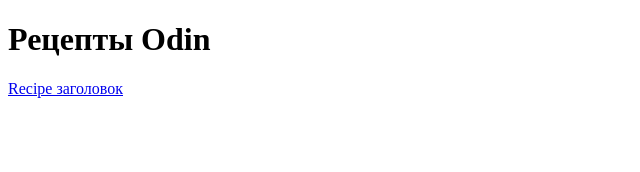
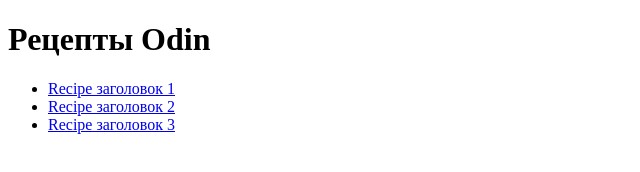
Before and after one commit to RusVV/odin_recipes, a plain HTML site: page index.html in a window 1280 px wide. Shown: the whole page, without its empty margins (0-640 px from the left). Drawn offline with Linux system fonts and the light colour scheme.

Commit message:
Добавил ссылки на другие страницы с рецептами

```diff
--- a/index.html
+++ b/index.html
@@ -8,6 +8,10 @@
 </head>
 <body>
     <h1>Рецепты Odin</h1>
-    <a href="recipes/lazanga.html">Recipe заголовок</a>
+    <ul>
+    <li><a href="recipes/lasanga.html">Recipe заголовок 1</a></li>
+    <li><a href="recipes/lasanga.html">Recipe заголовок 2</a></li>
+    <li><a href="recipes/lasanga.html">Recipe заголовок 3</a></li>
+    </ul>
 </body>
 </html>
```
